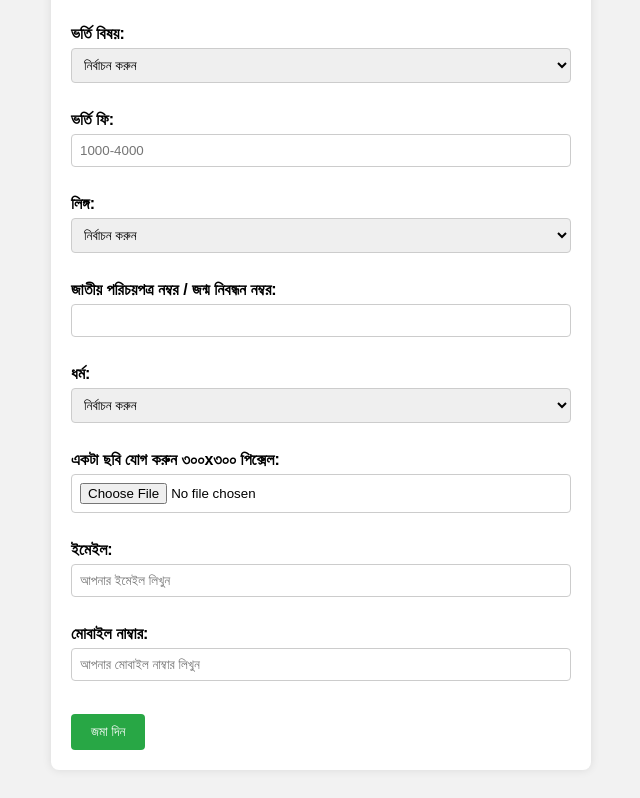
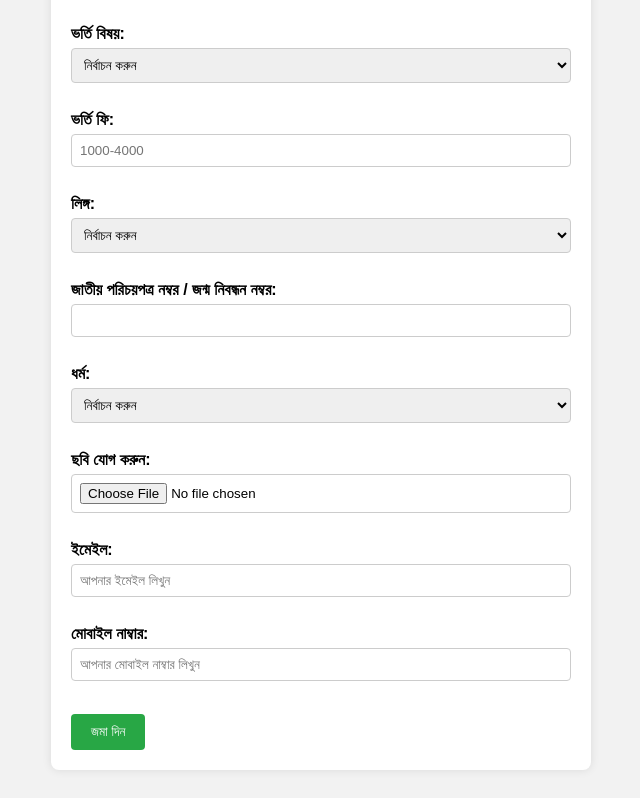
Before and after one commit to Xhanto-Islam/collage-project, a plain HTML site: page form.html in a window 1280 px wide. Shown: the part 523-1321 px from the top of the page, without its empty margins (319-959 px from the left). Drawn offline with Linux system fonts and the light colour scheme.

Commit message:
Update form.html

```diff
--- a/form.html
+++ b/form.html
@@ -112,7 +112,7 @@
     </select><br> <br>
 
 
-<label for="image">একটা ছবি যোগ করুন ৩০০x৩০০ পিক্সেল:</label>
+<label for="image">ছবি যোগ করুন:</label>
 <input type="file" id="image" name="image" accept="image/*"><br> <br>
 
     <label for="email">ইমেইল:</label>
```
